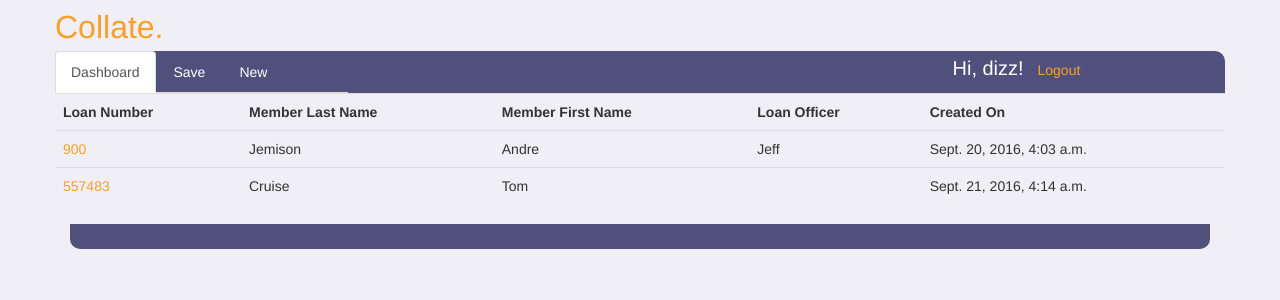
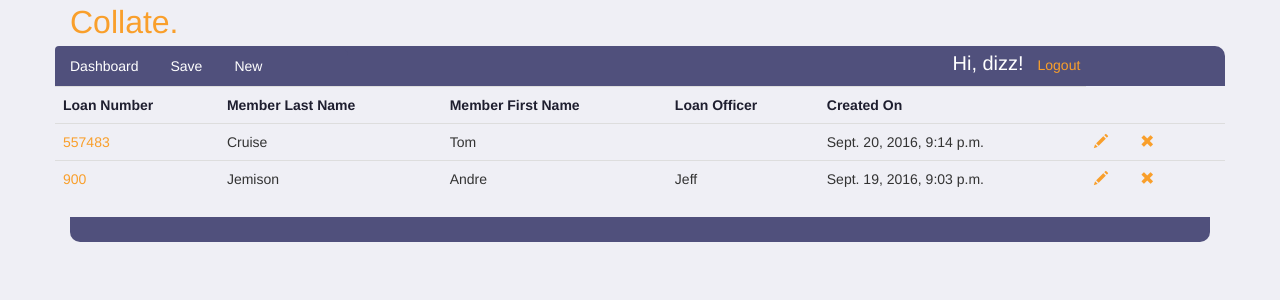
Before and after one commit to ajemiso/collate, a Django app: page /dizz/submittals/ in a window 1280 px wide. Shown: the top 300 px of the page. Run offline with Django 3.2, Linux system fonts and the light colour scheme; a user stored in the database is signed in; data comes from the database, SQL or seed files in the repository; both versions use the stored data as it was after the commit; some libraries are stand-ins or nearby versions.

Commit message:
finished delete (ajax) function + added delete & edit glyphicons for the dashboard, minor CSS tightening for entire app

```diff
--- a/capstone/addons/income_calc.py
+++ b/capstone/addons/income_calc.py
@@ -21,12 +21,12 @@ class IncomeCalc(object):
             self.period_end_date = kwargs['b2_period_end_date'][0]
             self.pay_frequency = kwargs['b2_pay_frequency'][0]
 
-        """else:
+        else:
             self.employer_name = None
             self.start_date = None
             self.income = None
             self.period_end_date = None
-            self.pay_frequency = None"""
+            self.pay_frequency = None
 
 
     def income_calculator(self):
--- a/capstone/capstone/settings.py
+++ b/capstone/capstone/settings.py
@@ -118,7 +118,7 @@ REST_FRAMEWORK = {
 
 LANGUAGE_CODE = 'en-us'
 
-TIME_ZONE = 'UTC'
+TIME_ZONE = 'America/Los_Angeles'
 
 USE_I18N = True
 
--- a/capstone/capstone/urls.py
+++ b/capstone/capstone/urls.py
@@ -39,9 +39,11 @@ urlpatterns = [
     url(r'^(?P<username>\w+)/submittals/$', views.dashboard, name='dashboard'),
     url(r'^(?P<username>\w+)/submittals/(?P<pk>\d+)/$', views.load_submit, name='load_submit'),
     url(r'^load_loan_number/$', views.load_submit),
+    url(r'^delete/$', views.delete_submit, name='delete_submit'),
 
     #REST API
     url(r'api/', include(router.urls)),
     url(r'^api-auth/', include('rest_framework.urls')),
-    url(r'^calculate/$', views.calculate_income, name='calculate_income')
+    url(r'^calculate/$', views.calculate_income, name='calculate_income'),
+
 ]
--- a/capstone/submittals/static/css/dashboard.css
+++ b/capstone/submittals/static/css/dashboard.css
@@ -3,6 +3,11 @@
     border-bottom: 0 !important;
 
 
+}
+
+.table th {
+    background-color: #efeff5 !important;
+    color: #1e1e2f;
 }
 
 .table a {
@@ -31,3 +36,12 @@
     border-bottom-right-radius: 10px;
     border-bottom-left-radius: 10px;
     color: white;
+
+}
+
+.delete-glyphicon {
+    margin-right: 30px;
+    font-size: 14px;
+    color: #f99f2b;
+    cursor: pointer;
+}
--- a/capstone/submittals/static/css/index.css
+++ b/capstone/submittals/static/css/index.css
@@ -12,7 +12,7 @@
 
 
 .title {
-    margin-top: 200px;
+    margin-top: 10%;
     padding: 0px;
     color: #f99f2b;
     font-family: Helvetica Neue, Helvetica, Arial, sans-serif;
@@ -89,7 +89,7 @@ input {
     width: 100%;
     margin: 0;
     padding: 0;
-    opacity: .2;
+    opacity: .1;
 
 
 }
--- a/capstone/submittals/static/css/submittals.css
+++ b/capstone/submittals/static/css/submittals.css
@@ -1,21 +1,30 @@
-.title {
+.title a {
     margin-top: 5px;
     padding: 0px;
-    color: #f99f2b;
+    color: #f99f2b !important;
     font-family: Helvetica Neue, Helvetica, Arial, sans-serif;
     letter-spacing: 0;
     font-size: 32px;
 }
 
+.title a:hover {
+    text-decoration: none;
+}
+
 .messages {
     list-style: none;
     margin-top: 5px;
+    margin-left: 20px;
 }
 
 .message-bar {
+    display: none;
     background-color: #f99f2b;
     color: white;
     font-weight: 400;
+    font-size: 16px;
+    border-bottom-left-radius: 10px;
+    border-bottom-right-radius: 10px;
 }
 
 body {
@@ -59,6 +68,14 @@ h5 {
     border-top-left-radius: 10px;
     color: white;
 
+}
+
+.nav .active a {
+    background-color: #50507c !important;
+}
+
+.nav-pills a:hover {
+    background-color: #d0d0e1 !important;
 }
 
 .first-row {
--- /dev/null
+++ b/capstone/submittals/static/js/dashboard.js
@@ -0,0 +1,25 @@
+/**
+ * Created by Dizz on 9/19/16.
+ */
+
+// DELETE submittal from dashboard
+
+$('.delete-submit').click(function(event) {
+
+        var $id = $(event.target).attr('id');
+
+        $.ajax({
+            url: "/dizz/submittals/api/submits/" + $id + "/",
+            type: 'DELETE',
+            success: function (rsp) {
+                var $id = $(event.target).attr('id');
+                $('#item-' + $id).fadeOut(200).slideUp(200);
+                $('.message-bar').slideDown(300).delay(1500).slideUp(300);
+            },
+            error: function (rsp) {
+                console.log(rsp)
+            }
+
+        })
+
+});
--- a/capstone/submittals/static/js/hide_rows.js
+++ b/capstone/submittals/static/js/hide_rows.js
@@ -9,6 +9,24 @@
 $('.drop-down').hide().slideToggle();
 
 $('.submittal-list').hide().fadeIn(700);
+
+// get length of table
+var $table_length = $('.submittal-list tr').length;
+
+
+
+
+
+
+
+
+
+
+
+
+
+
+
 
 // submittal page
 
--- a/capstone/submittals/static/js/save_submit.js
+++ b/capstone/submittals/static/js/save_submit.js
@@ -27,6 +27,7 @@ function saveSubmit() {
         data: $data,
         success: function (rsp) {
             console.log(rsp);
+            $('.message-bar').slideDown(300).delay(1500).slideUp(300);
         },
         error: function (rsp) {
             console.log(rsp);
@@ -43,23 +44,3 @@ $('.save-btn').click(function(event) {
     saveSubmit();
 
 });
-
-/* Load submittal -- ***ADD BUTTON NEXT TO LOAN NUMBER FIELD TO RETRIEVE DATA***
-
-$('#loan_number_form').submit(function(event) {
-		var data = { 'loan_number': $('#loan_number_field').value() }
-
-    $.ajax({
-        url: "/load_loan_number/",
-        type: 'POST',
-        data: data,
-        success: function (rsp) {
-            console.log(rsp);
-        },
-        error: function (rsp) {
-            console.log(rsp);
-        }
-
-    });
-
-}); */
--- a/capstone/submittals/views.py
+++ b/capstone/submittals/views.py
@@ -1,6 +1,7 @@
 from rest_framework import status
 from rest_framework.decorators import api_view
 from rest_framework.response import Response
+from .serializers import SubmittalSerializer
 
 from django.shortcuts import render, redirect, get_object_or_404
 from django.views.decorators.csrf import csrf_exempt
@@ -53,7 +54,7 @@ def dashboard(request, username):
     """
     if request.method == 'GET':
         person = Person.objects.get(user=request.user)
-        submittals = person.submittals.all()
+        submittals = person.submittals.all().order_by('-created_at')
     return render(request, 'dashboard.html', {'submittals': submittals})
 
 
@@ -79,7 +80,6 @@ def save_submit(request):
             submittal = form.save(commit=False)
             submittal.loan_processor = request.user.person
             submittal.save()
-            messages.add_message(request, messages.SUCCESS, 'Your file has been saved!')
             pk = submittal.id
             return JsonResponse({'pk': pk})
     return JsonResponse({'errors': 'Dude this didn"t work.'})
@@ -99,14 +99,22 @@ def load_submit(request, username, pk=None):
         submittal = Submittal.objects.get(id=pk)
         form = SubmittalForm(instance=submittal)
         return render(request, 'submittals.html', {'form': form})
-    """submittal = Submittal.objects.get(loan_number=request.POST['loan_number'])
-    form = SubmittalForm(instance=submittal)
-    return redirect(submittal.get_absolute_url())"""
+
+
+@api_view(['DELETE'])
+@login_required
+def delete_submit(request):
+    submittal = Submittal.objects.get(loan_number=request.POST['loan_number'])
+
+    if request.method == 'POST':
+        submittal.delete()
+        return JsonResponse({'success': 'File {} has been deleted'.format(submittal.loan_number)})
+
 
 @login_required
 def calculate_income(request):
     """
-    calculates income using REST API data
+    calculates income for a borrower
     """
 
     borrower = request.POST['borrower']
--- a/capstone/templates/dashboard.html
+++ b/capstone/templates/dashboard.html
@@ -4,6 +4,26 @@
 
 
 <div class="container">
+
+    <!-- save messages -->
+
+            <div class="row message-bar">
+                <section class="col-xs-offset-4 col-xs-4">
+            <ul class="messages">
+                <li>Your file has been deleted!</li>
+            </ul>
+
+                    </section>
+            </div>
+<!-- end error messages -->
+
+
+ <!-- jQuery UI dialog box -->
+
+    <div class="dialog"></div>
+
+<!-- end dialog box -->
+
 
 <main class="drop-down">
     <section class="row dashboard-first-row">
@@ -16,13 +36,16 @@
             <th>Created On</th>
         </tr>
         {% for s in submittals %}
-            <tr>
+            <tr id="item-{{ s.id }}">
                 <td><a href="/{{ request.user.username }}/submittals/{{ s.id }}">{{ s.loan_number }}</a></td>
                 <td>{{ s.b1_last_name }}</td>
                 <td>{{ s.b1_first_name }}</td>
                 <td>{{ s.loan_officer }}</td>
                 <td>{{ s.created_at }}</td>
-
+                <td><a href="/{{ request.user.username }}/submittals/{{ s.id }}"><span title="Edit" id="{{ s.id }}"
+                          class="glyphicon glyphicon-pencil edit-glyphicon"></span></a></td>
+                <td><span title="Delete" id="{{ s.id }}"
+                          class="glyphicon glyphicon-remove delete-glyphicon delete-submit"></span></td>
 
             </tr>
 
--- a/capstone/templates/submittal-layout.html
+++ b/capstone/templates/submittal-layout.html
@@ -13,13 +13,13 @@
 <body>
 <div class="container">
     <div class="row">
-        <div class="col-xs-2 title">Collate.</div>
+        <div class="col-xs-2 title"><a href='/'>Collate.</a></div>
     </div>
 
 
     <div class="row">
 <header class="nav">
-    <ul class="nav nav-tabs col-md-3 col-sm-5 col-xs-8">
+    <ul class="nav nav-pills col-md-3 col-sm-5 col-xs-8">
       <li role="presentation" class="active"><a href="/{{ user.username }}/submittals/">Dashboard</a></li>
       <li role="presentation"><a onClick="saveSubmit(); return false;" id="save" href="">Save</a></li>
       <li role="presentation"><a href="/{{ user.username }}/submittals/new/">New</a></li>
@@ -41,10 +41,12 @@
 
 <!-- Latest compiled and minified JavaScript -->
 <script src="https://ajax.googleapis.com/ajax/libs/jquery/3.1.0/jquery.min.js"></script>
+<script   src="https://code.jquery.com/ui/1.12.1/jquery-ui.min.js"   integrity="sha256-VazP97ZCwtekAsvgPBSUwPFKdrwD3unUfSGVYrahUqU="   crossorigin="anonymous"></script>
 <script src="https://maxcdn.bootstrapcdn.com/bootstrap/3.3.7/js/bootstrap.min.js"
         integrity="sha384-Tc5IQib027qvyjSMfHjOMaLkfuWVxZxUPnCJA7l2mCWNIpG9mGCD8wGNIcPD7Txa" crossorigin="anonymous"></script>
 <script src="{% static 'js/hide_rows.js' %}"></script>
 <script src="{% static 'js/save_submit.js' %}"></script>
 <script src="{% static 'js/csrf.js' %}"></script>
 <script src="{% static 'js/income_calc.js' %}"></script>
+<script src="{% static 'js/dashboard.js' %}"></script>
 </html>
```
Also changed, not shown: capstone/templates/submittals.html (+2 -6 lines), capstone/db.sqlite3.
